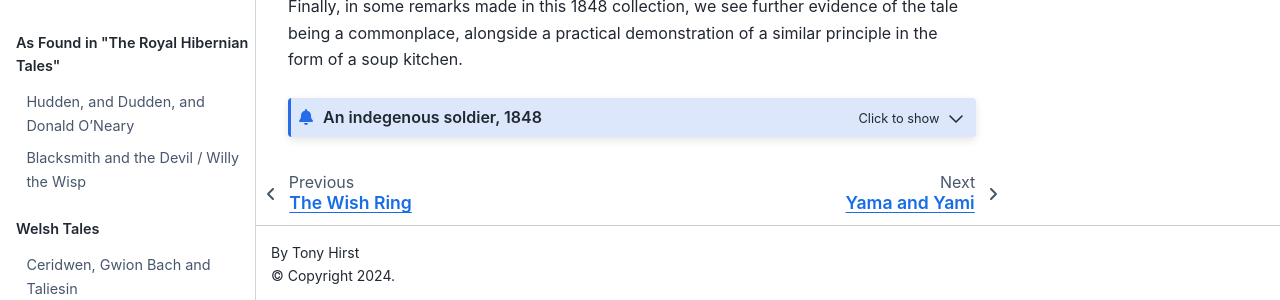
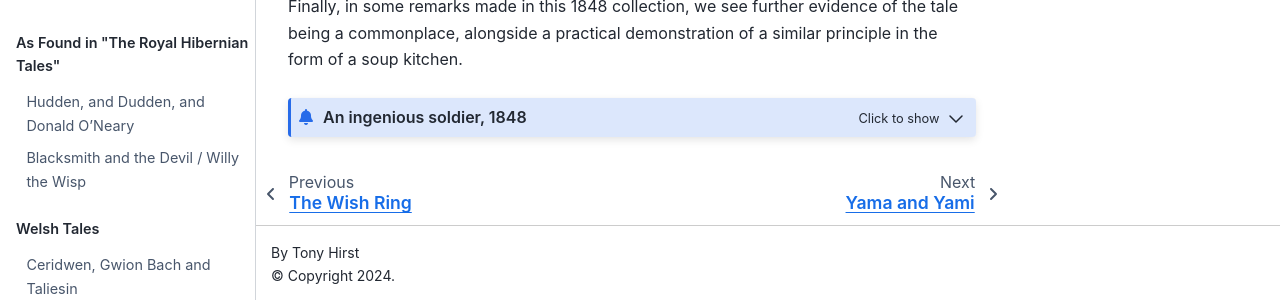
Before and after one commit to psychemedia/storytelling-notes, a Jupyter Book: the page built from axe-porridge-stone-soup.md, in a window 1280 px wide and 900 px high, scrolled down 2040 px. Shown: the part 596-896 px from the top of the window. Built offline with Jupyter Book 1.0.4 settings and Sphinx 7.4.7 and the Sphinx Book theme 1.1.4, drawn with Linux system fonts in a browser that asks for light colours; some of the changed lines change nothing that is shown.

Commit message:
Update axe-porridge-stone-soup.md

````diff
--- a/axe-porridge-stone-soup.md
+++ b/axe-porridge-stone-soup.md
@@ -359,7 +359,7 @@
 
 Stone soup or St. Bernard's soup.
 
-The story goes that a beggar asked alms at a lordly mansion, but was told by the servants they had nothing to give him. "Sorry for it," said the man, "but will you let me boil a little water to make some soup of this stone?" This was so novel a proceeding, that the curiosity of the servants was aroused, and the man was readily furnished with saucepan, water, and a spoon. In he popped the stone, and begged for a little salt and pepper for flavouring. Stirring the water and tasting it. he said it would be the better for any fragments of meat and vegetables they might happen to have. These were supplied, and ultimately he asked for a little ketchup or other sauce. When ready the servants tasted it, and declared that "stone soup" was excellent.
+The story goes that a beggar asked alms at a lordly mansion, but was told by the servants they had nothing to give him. "Sorry for it," said the man, "but will you let me boil a little water to make some soup of this stone?" This was so novel a proceeding, that the curiosity of the servants was aroused, and the man was readily furnished with saucepan, water, and a spoon. In he popped the stone, and begged for a little salt and pepper for flavouring. Stirring the water and tasting it. He said it would be the better for any fragments of meat and vegetables they might happen to have. These were supplied, and ultimately he asked for a little ketchup or other sauce. When ready the servants tasted it, and declared that "stone soup" was excellent.
 
 This story, which was a great favourite in the 16th and 17th centuries, was told with many variations, horseshoes, nails, rams-horns, etc., taking the place of the stone as narrated above.
 ```
@@ -372,9 +372,9 @@
 
 STRANGE LEGENDS.
 
-SAINT BERNARD'S SOUP- Saint Bernard, the Abbot of Clairvaus, lived in the twelfth century, and was famed for his wisdom and kindness. Being a great man as well as good one he discovered that people were on their guard when they spoke to him, so in order to know what they were thinking about he sometimes disguised himself as a beggar and wandered the country.
+SAINT BERNARD'S SOUP- Saint Bernard, the Abbot of Clairvaux, lived in the twelfth century, and was famed for his wisdom and kindness. Being a great man as well as good one he discovered that people were on their guard when they spoke to him, so in order to know what they were thinking about he sometimes disguised himself as a beggar and wandered the country.
 
-On these occasions Saint Bernard like a real beggar. He set out without a penny in his pocket, and suffered all the hardships of the poor. When starving he had to trust to his wits to obtain food. After being refused even a crust in a certain village, he went to the house of the lord of the manor, and knocked at the door. But the servant tried to drive him away.
+On these occasions Saint Bernard lived like a real beggar. He set out without a penny in his pocket, and suffered all the hardships of the poor. When starving he had to trust to his wits to obtain food. After being refused even a crust in a certain village, he went to the house of the lord of the manor, and knocked at the door. But the servant tried to drive him away.
 
 "Be off," they cried. "We have nothing for you."
 
@@ -382,7 +382,7 @@
 
 Thinking that it would be fun to watch a beggar eating a stone, the master told him to come into the kitchen and gave him a saucepan containing cold water. St Bernard rolled his eyes, rubbed his hands, set the saucepan on the fire, popped the stone in, and asked for a spoon with which to stir it.
 
-"How my mouth waters," he as he stirred the stone round and "This will bo de-li-ci-ous. Could you spare me little salt and pepper to season it?"
+"How my mouth waters," he said, as he stirred the stone round and round. "This will bo de-li-ci-ous. Could you spare me little salt and pepper to season it?"
 
 He was given salt and pepper, and went on boiling the stone. Then he asked for some cold vegetables that the cook was keeping for the dogs, and put them into the soup.
 
@@ -390,7 +390,7 @@
 
 So they gave him some scraps of meat, a little boiled rice, crust, and some sauce. Ten minutes later St Bernard said his soup was ready. Then all the servants gathered round, tasted it, and declared it to be delicious. As for St. Bernard, he sat down on the doorstep and enjoyed it tremendously, but he slipped the stone into his pocket.
 
-"Well I never," thought when, with many thanks, handed him back the empty saucepan. "The stone's gone."
+"Well I never," thought the cook, when, with many thanks, St Bernard handed him back the empty saucepan. "The stone's gone."
 
 Off started St Bernard, refreshed and grateful, and he continued to live on stone soup till the story began to get about. Then the good Abbot laughed heartily, but the people laughed uncomfortably, because it showed meanness. To this day in France, the excellent soup made from oddments is called St Bernard's soup.
 
@@ -398,7 +398,7 @@
 
 Finally, in some remarks made in this 1848 collection, we see further evidence of the tale being a commonplace, alongside a practical demonstration of a similar principle in the form of a soup kitchen.
 
-```{admonition} An indegenous soldier, 1848
+```{admonition} An ingenious soldier, 1848
 :class: dropdown
 
 https://archive.org/details/loiteringsineur00corsgoog/mode/2up
````
